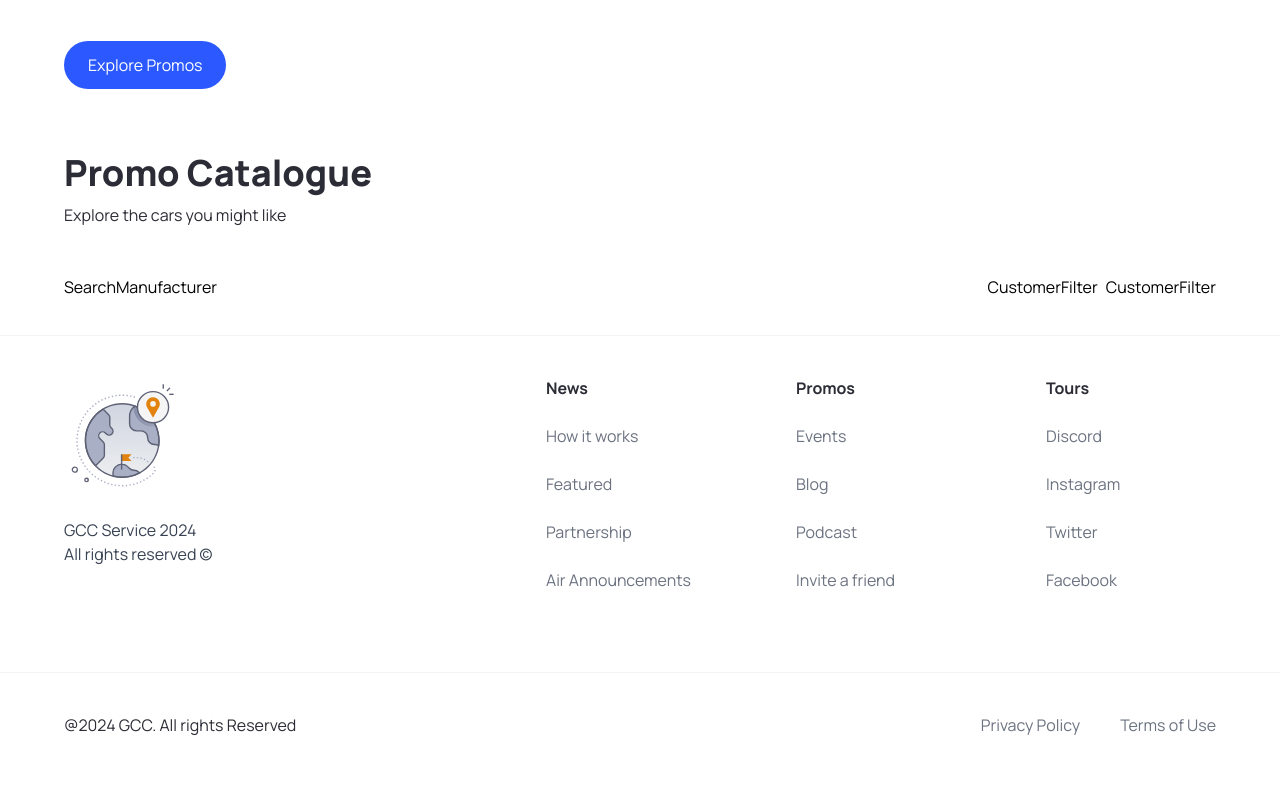
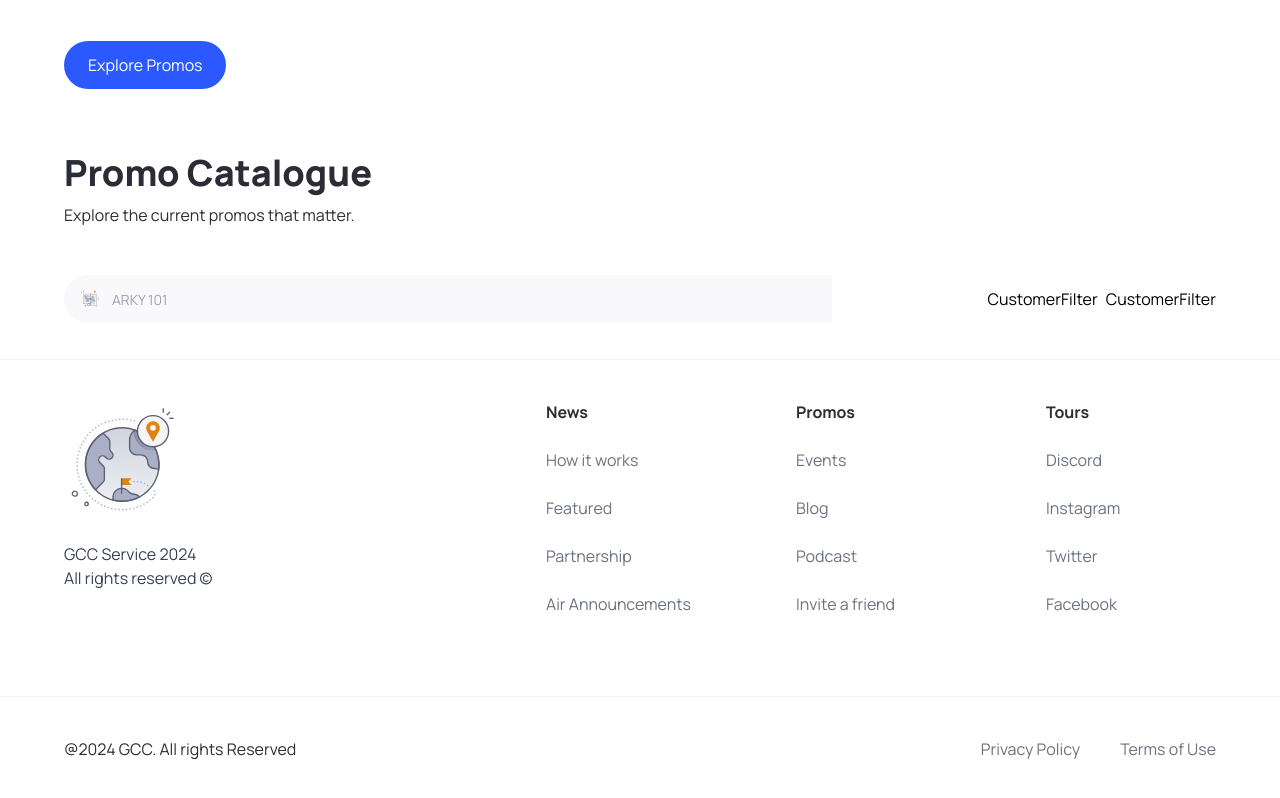
Before and after one commit to everKev/experimental-app-nextjs, a Next.js app: page / in a window 1280 px wide. Shown: the part 724-1522 px from the top of the page. Before the commit the page ends 1501 px from the top, so only its background shows below. Built offline with nearby package versions, Linux system fonts and the light colour scheme.

Commit message:
search filter

```diff
--- a/app/page.tsx
+++ b/app/page.tsx
@@ -10,7 +10,7 @@ export default function Home() {
       <div className="mt-12 padding-x padding-y max-width" id="discover">
         <div className="home__text-container">
           <h1 className="text-4xl font-extrabold"> Promo Catalogue </h1>
-          <p> Explore the cars you might like </p>
+          <p> Explore the current promos that matter. </p>
         </div>
         <div className="home__filters">
           <SearchBar />
--- a/components/Navbar.tsx
+++ b/components/Navbar.tsx
@@ -10,7 +10,7 @@ export const Navbar = () => {
       <nav className="max-w-[1440px] mx-auto flex justify-between items-center sm:px-16 px-6 py-4">
         <Link href="/" className="flex justify-center items-center">
           <Image
-            src="/Map.svg"
+            src="/Airplane.svg"
             alt="GCC Logo"
             width={118}
             height={18}
--- a/components/SearchManufacturer.tsx
+++ b/components/SearchManufacturer.tsx
@@ -1,11 +1,88 @@
 import { SearchManufacturerProps } from "@/types";
-import React from "react";
+import {
+  Combobox,
+  ComboboxButton,
+  Transition,
+  ComboboxInput,
+  ComboboxOptions,
+  ComboboxOption,
+} from "@headlessui/react";
+import Image from "next/image";
+import { useState } from "react";
+import { Fragment } from "react";
+import { manufacturers } from "@/constants";
 
 const SearchManufacturer = ({
   manufacturer,
   setManufacturer,
 }: SearchManufacturerProps) => {
-  return <div>SearchManufacturer</div>;
+  const [query, setQuery] = useState("");
+
+  const filteredManufacturers =
+    query === ""
+      ? manufacturers
+      : manufacturers.filter((item) =>
+          item
+            .toLowerCase()
+            .replace(/\s+/g, "")
+            .includes(query.toLowerCase().replace(/\s+/g, ""))
+        );
+
+  return (
+    <div className="search-manufacturer">
+      <Combobox>
+        <div className="relative w-full">
+          <ComboboxButton className="absolute top-[14px]">
+            <Image
+              src="/Map.svg"
+              width={20}
+              height={20}
+              className="ml-4"
+              alt="Promo Logo"
+            />
+          </ComboboxButton>
+          <ComboboxInput
+            className="search-manufacturer__input"
+            placeholder="ARKY 101"
+            displayValue={(manufacturer: string) => manufacturer}
+            onChange={(e) => setQuery(e.target.value)}
+          />
+          <Transition
+            as={Fragment}
+            leave="transition ease-in duration-100"
+            leaveFrom="opacity-100"
+            leaveTo="opacity-0"
+            afterLeave={() => setQuery("")}
+          >
+            <ComboboxOptions>
+              {filteredManufacturers.length === 0 && query !== "" ? (
+                <ComboboxOption
+                  value={query}
+                  className="search-manufacturer__option"
+                >
+                  Create '{query}'
+                </ComboboxOption>
+              ) : (
+                filteredManufacturers.map((item) => (
+                  <ComboboxOption
+                    key={item}
+                    className={({ active }) =>
+                      `relative search-manufacturer__option ${
+                        active ? "bg-primary-blue text-white" : "text-gray-900"
+                      }`
+                    }
+                    value={item}
+                  >
+                    {item}
+                  </ComboboxOption>
+                ))
+              )}
+            </ComboboxOptions>
+          </Transition>
+        </div>
+      </Combobox>
+    </div>
+  );
 };
 
 export default SearchManufacturer;
```
Also changed, not shown: package.json (+6 -4 lines), 1 other file (tests, documents, lock files or other folders).
